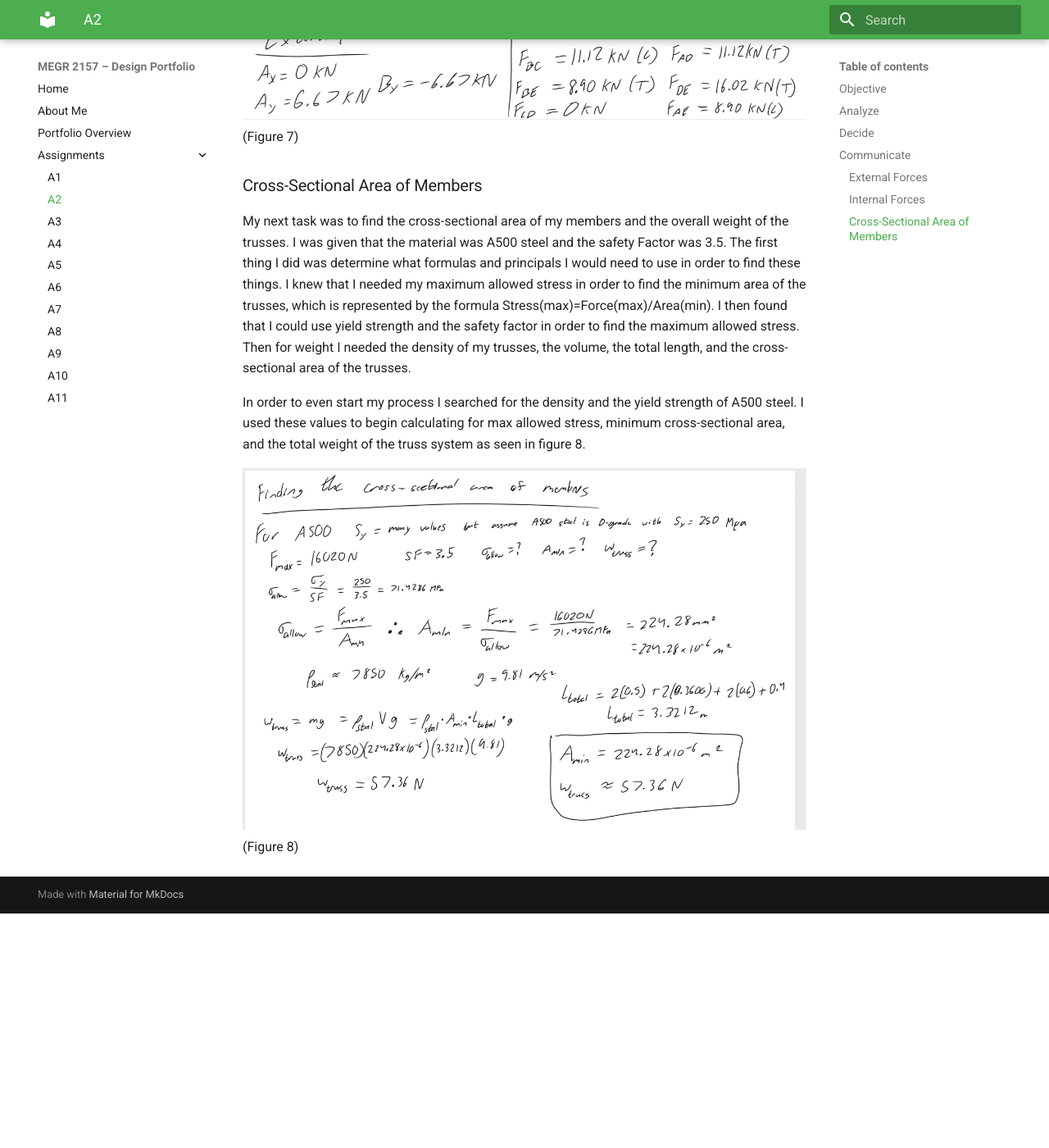
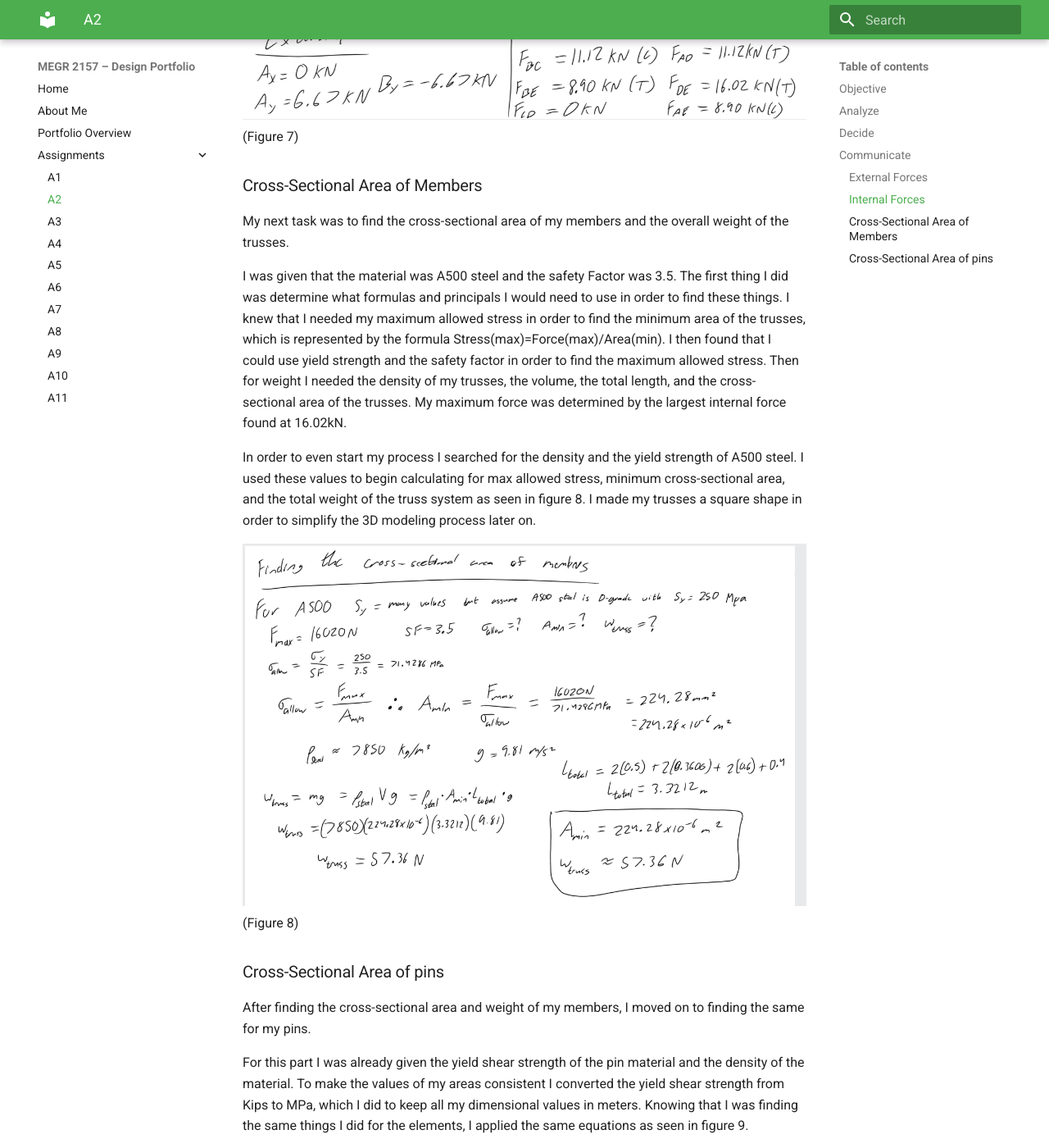
Before and after one commit to JacobShaver/design-projects-portfolio, an MkDocs documentation site: the page built from docs/assignments/A02/index.md, in a window 1280 px wide and 1400 px high, scrolled down 5040 px. Shown: the whole window at 82% size. Built offline with MkDocs 1.6.1 and Material for MkDocs 9.7.7, drawn with Linux system fonts in a browser that asks for light colours; before the commit the page ends 6154 px from its top, so only the background shows below that.

Commit message:
Update index.md

```diff
--- a/docs/assignments/A02/index.md
+++ b/docs/assignments/A02/index.md
@@ -64,9 +64,19 @@ All of the external pin reactions and the internal member reactions are are summ
 (Figure 7)
 
 ### Cross-Sectional Area of Members
-My next task was to find the cross-sectional area of my members and the overall weight of the trusses. I was given that the material was A500 steel and the safety Factor was 3.5. The first thing I did was determine what formulas and principals I would need to use in order to find these things. I knew that I needed my maximum allowed stress in order to find the minimum area of the trusses, which is represented by the formula Stress(max)=Force(max)/Area(min). I then found that I could use yield strength and the safety factor in order to find the maximum allowed stress. Then for weight I needed the density of my trusses, the volume, the total length, and the cross-sectional area of the trusses.
+My next task was to find the cross-sectional area of my members and the overall weight of the trusses.
 
-In order to even start my process I searched for the density and the yield strength of A500 steel. I used these values to begin calculating for max allowed stress, minimum cross-sectional area, and the total weight of the truss system as seen in figure 8.
+I was given that the material was A500 steel and the safety Factor was 3.5. The first thing I did was determine what formulas and principals I would need to use in order to find these things. I knew that I needed my maximum allowed stress in order to find the minimum area of the trusses, which is represented by the formula Stress(max)=Force(max)/Area(min). I then found that I could use yield strength and the safety factor in order to find the maximum allowed stress. Then for weight I needed the density of my trusses, the volume, the total length, and the cross-sectional area of the trusses. My maximum force was determined by the largest internal force found at 16.02kN.
+
+In order to even start my process I searched for the density and the yield strength of A500 steel. I used these values to begin calculating for max allowed stress, minimum cross-sectional area, and the total weight of the truss system as seen in figure 8. I made my trusses a square shape in order to simplify the 3D modeling process later on.
 
 ![Alt text](cross-sectional-area-elements.png)
 (Figure 8)
+
+### Cross-Sectional Area of pins
+After finding the cross-sectional area and weight of my members, I moved on to finding the same for my pins.
+
+For this part I was already given the yield shear strength of the pin material and the density of the material. To make the values of my areas consistent I converted the yield shear strength from Kips to MPa, which I did to keep all my dimensional values in meters. Knowing that I was finding the same things I did for the elements, I applied the same equations as seen in figure 9.
+
+![Alt text](cross-sectional-area-pins.png)
+(Figure 9)
```
